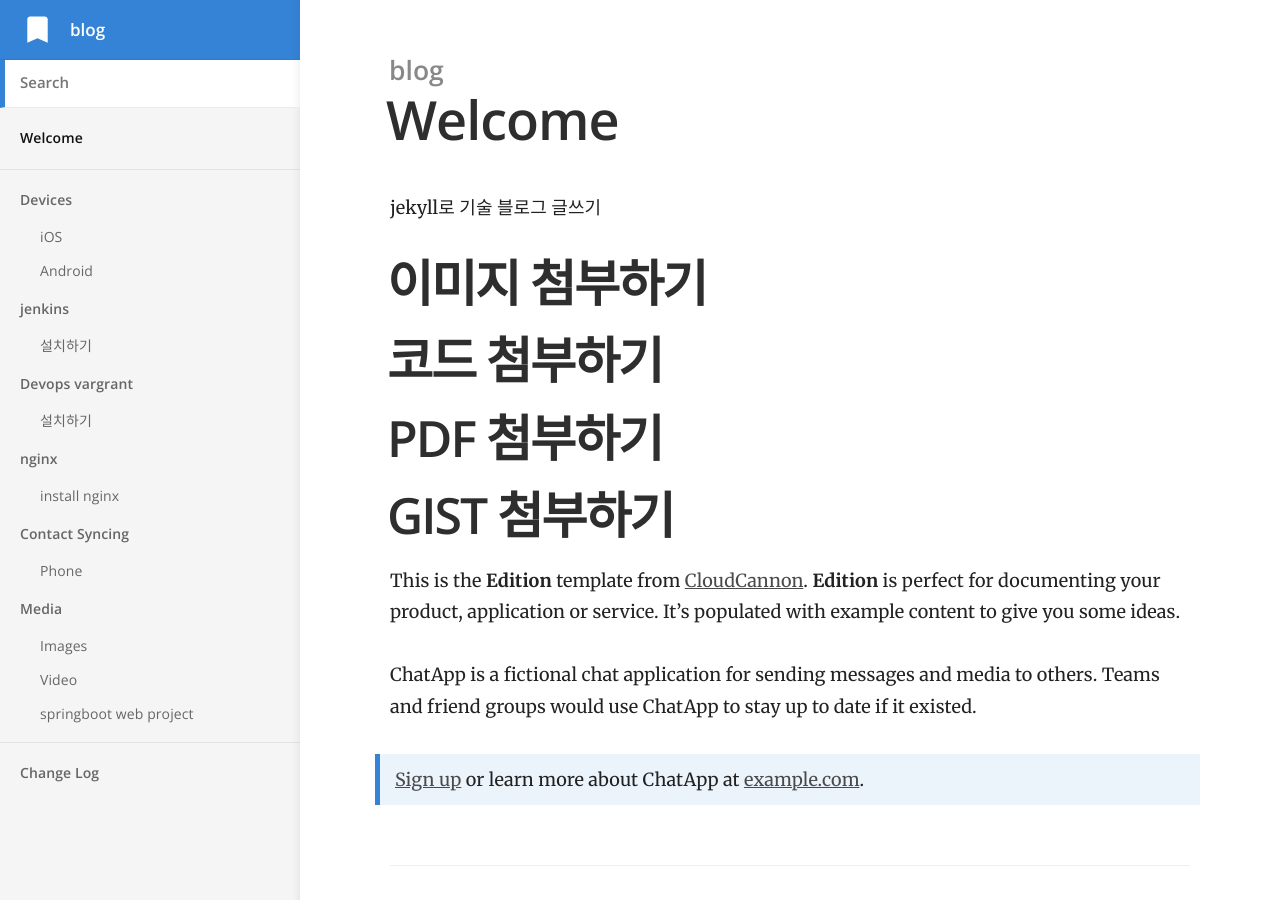
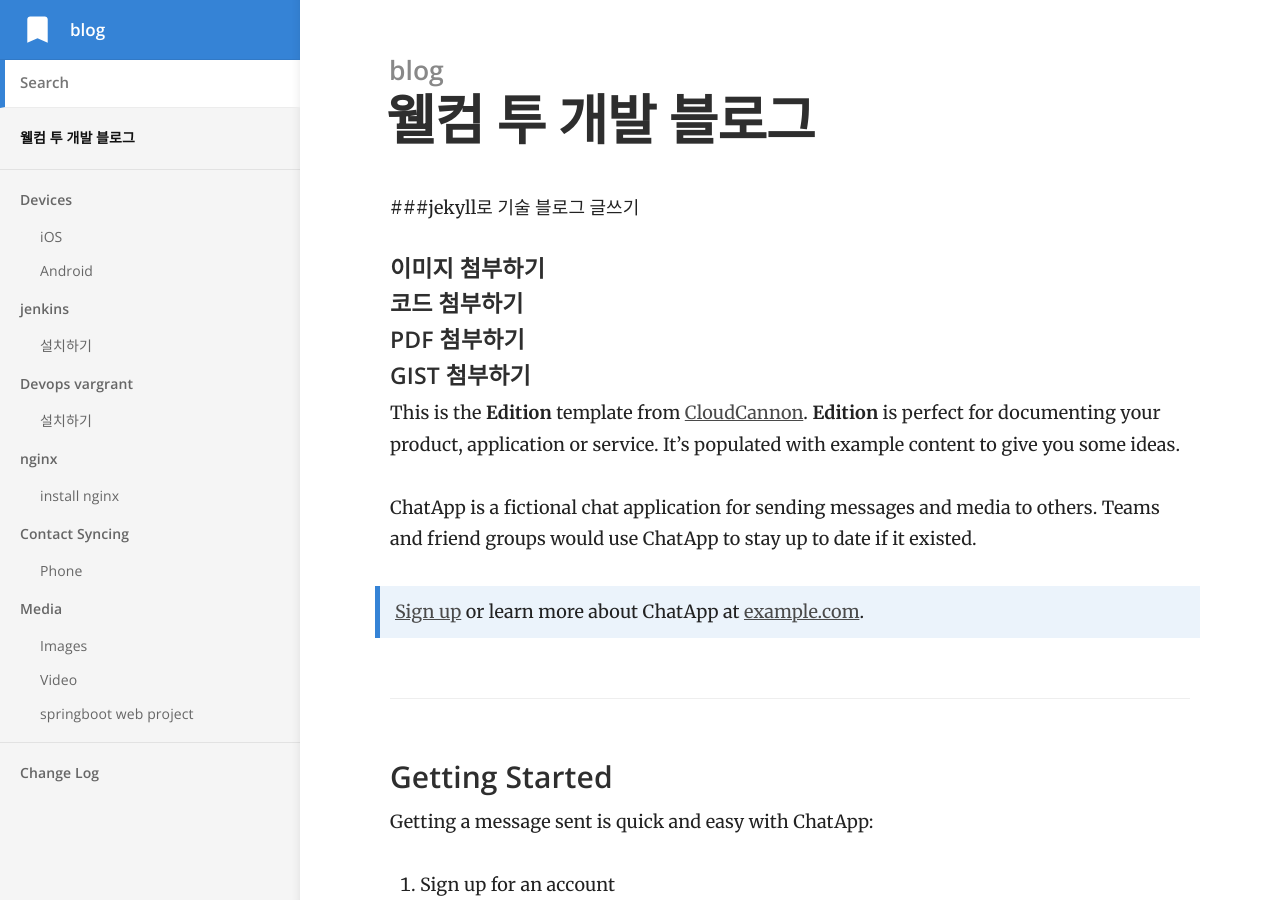
Before and after one commit to j2yes/j2yes.github.io, a Jekyll site: the page built from index.md, in a window 1280 px wide and 900 px high. Built offline with Jekyll 4.4.1, drawn with Linux system fonts in a browser that asks for light colours; comment, search, counter and statistics services are not loaded.

Commit message:
Updated 'index.md' via CloudCannon

```diff
--- a/index.md
+++ b/index.md
@@ -1,18 +1,18 @@
 ---
-title: Welcome
+title: 웰컴 투 개발 블로그
 comments: true
 # other options
 ---
 
-jekyll로 기술 블로그 글쓰기
+###jekyll로 기술 블로그 글쓰기
 
-# 이미지 첨부하기
+#### 이미지 첨부하기
 
-# 코드 첨부하기
+#### 코드 첨부하기
 
-# PDF 첨부하기
+#### PDF 첨부하기
 
-# GIST 첨부하기
+#### GIST 첨부하기
 
 
 This is the **Edition** template from [CloudCannon](http://cloudcannon.com/).
```
